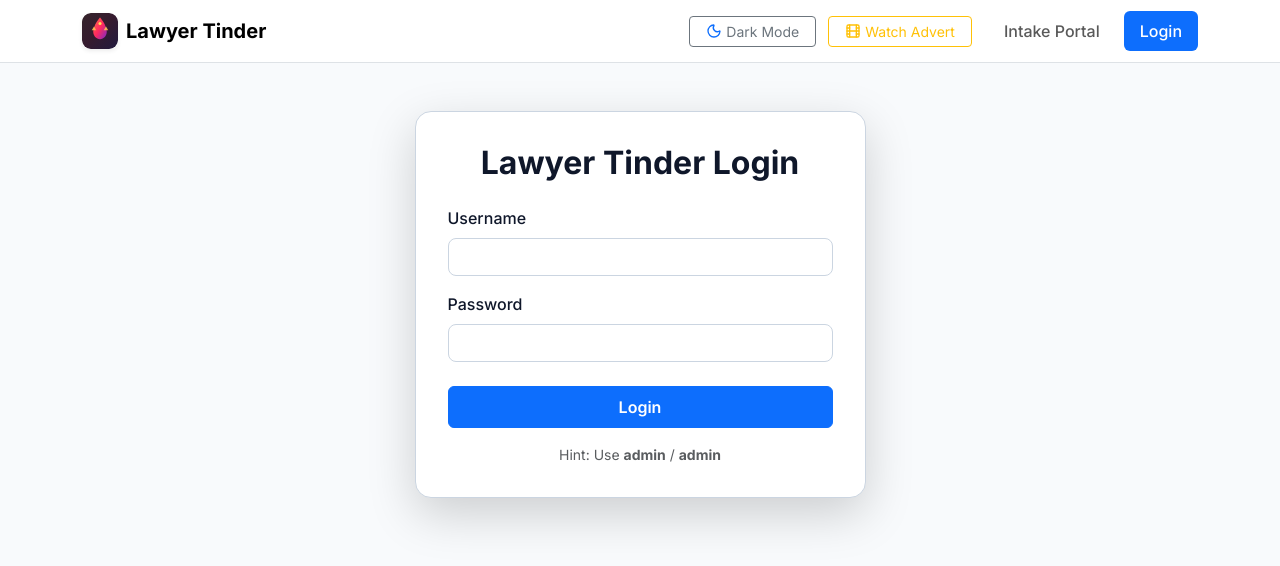
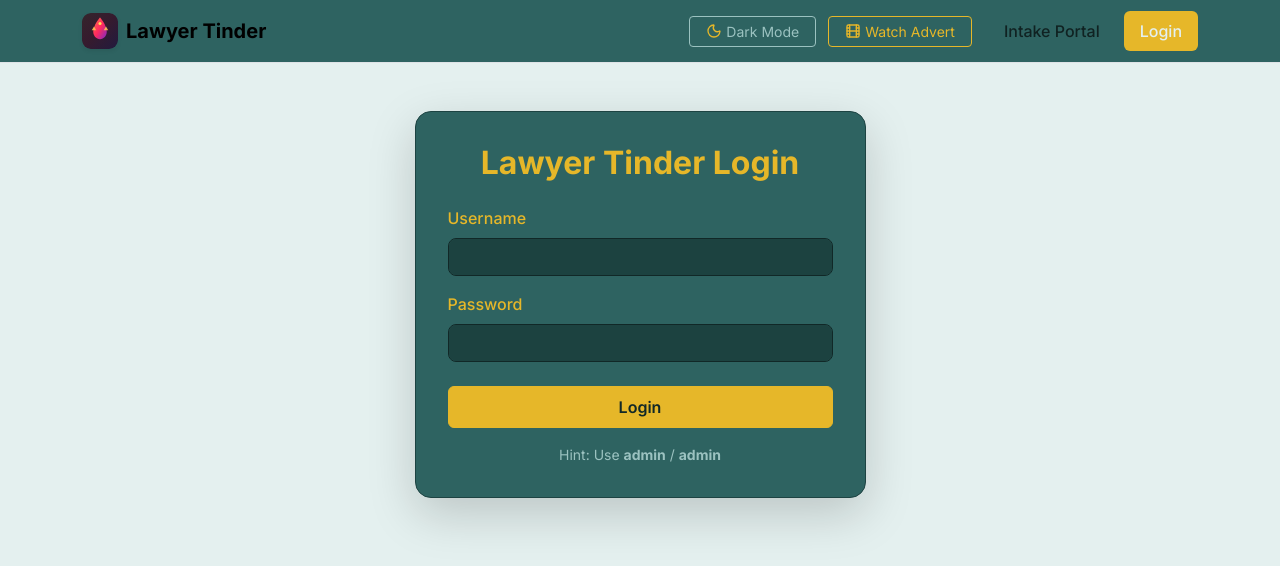
Before and after one commit to Cubester27/Lawyer-Tinder, a React (Vite) app in the folder frontend/: page /login in a window 1280 px wide. Shown: the top 566 px of the page. Built offline with nearby package versions, Linux system fonts and the light colour scheme.

Commit message:
Changes: Matching color palette Simplified Dashboard Added warning to models Changed the advertisement video

```diff
--- a/frontend/src/App.css
+++ b/frontend/src/App.css
@@ -1,43 +1,43 @@
 @import url('https://fonts.googleapis.com/css2?family=Inter:wght@300;400;500;600;700&display=swap');
 
 :root, [data-bs-theme="dark"] {
-  --bg-body: #0f172a;
-  --bg-card: #1e293b;
-  --bg-card-header: rgba(30, 41, 59, 0.7);
-  --border-card: #334155;
-  --text-main: #f8fafc;
-  --text-muted-custom: #94a3b8;
-  --input-bg: #0f172a;
-  --input-border: #334155;
-  --input-text: #f8fafc;
-  --law-code-bg: linear-gradient(135deg, rgba(30, 58, 138, 0.3) 0%, rgba(15, 23, 42, 0.6) 100%);
-  --deadline-card-bg: rgba(30, 41, 59, 0.8);
-  --deadline-card-border: #475569;
+  --bg-body: #112827;
+  --bg-card: #2E6361;
+  --bg-card-header: rgba(17, 40, 39, 0.7);
+  --border-card: #1c4240;
+  --text-main: #E6B729;
+  --text-muted-custom: #a8cdcc;
+  --input-bg: #112827;
+  --input-border: #1c4240;
+  --input-text: #E6B729;
+  --law-code-bg: linear-gradient(135deg, rgba(22, 50, 49, 0.8) 0%, rgba(17, 40, 39, 0.9) 100%);
+  --deadline-card-bg: rgba(30, 60, 60, 0.8);
+  --deadline-card-border: #477070;
   --deadline-pill-bg: #7f1d1d;
   --deadline-pill-color: #fca5a5;
-  --nav-bg: #1e293b;
-  --nav-border: #334155;
-  --shadow-custom: 0 10px 25px -5px rgba(0, 0, 0, 0.3);
+  --nav-bg: #2E6361;
+  --nav-border: #1c4240;
+  --shadow-custom: 0 10px 25px -5px rgba(0, 0, 0, 0.5);
 }
 
 [data-bs-theme="light"] {
-  --bg-body: #f8fafc;
-  --bg-card: #ffffff;
-  --bg-card-header: #f1f5f9;
-  --border-card: #cbd5e1;
-  --text-main: #0f172a;
-  --text-muted-custom: #64748b;
-  --input-bg: #ffffff;
-  --input-border: #cbd5e1;
-  --input-text: #0f172a;
-  --law-code-bg: linear-gradient(135deg, rgba(219, 234, 254, 0.7) 0%, rgba(239, 246, 255, 0.9) 100%);
-  --deadline-card-bg: #ffffff;
-  --deadline-card-border: #cbd5e1;
+  --bg-body: #e4f0ef;
+  --bg-card: #2E6361;
+  --bg-card-header: rgba(17, 40, 39, 0.4);
+  --border-card: #1d4342;
+  --text-main: #E6B729;
+  --text-muted-custom: #9bc2c0;
+  --input-bg: #1c4240;
+  --input-border: #112827;
+  --input-text: #E6B729;
+  --law-code-bg: linear-gradient(135deg, rgba(30, 65, 65, 0.9) 0%, rgba(46, 99, 97, 0.9) 100%);
+  --deadline-card-bg: rgba(40, 90, 85, 0.9);
+  --deadline-card-border: #1c4240;
   --deadline-pill-bg: #fee2e2;
   --deadline-pill-color: #991b1b;
-  --nav-bg: #ffffff;
-  --nav-border: #e2e8f0;
-  --shadow-custom: 0 10px 25px -5px rgba(0, 0, 0, 0.08);
+  --nav-bg: #2E6361;
+  --nav-border: #1c4240;
+  --shadow-custom: 0 10px 25px -5px rgba(0, 0, 0, 0.15);
 }
 
 body {
@@ -166,3 +166,70 @@ body {
   padding: 0.2rem 0.6rem;
   border-radius: 9999px;
 }
+
+/* Custom Bootstrap Overrides for Gold/Teal Theme */
+.text-primary, .text-info {
+  color: var(--text-main) !important;
+}
+
+.bg-primary, .bg-info {
+  background-color: var(--text-main) !important;
+  color: var(--bg-body) !important;
+}
+
+.border-primary, .border-info {
+  border-color: var(--text-main) !important;
+}
+
+.text-muted, .text-secondary {
+  color: var(--text-muted-custom) !important;
+}
+
+.btn-primary, .btn-info {
+  background-color: var(--text-main);
+  border-color: var(--text-main);
+  color: #112827; /* Dark Teal for contrast */
+}
+
+.btn-primary:hover, .btn-primary:focus, .btn-info:hover, .btn-info:focus {
+  background-color: #d1a31d;
+  border-color: #d1a31d;
+  color: #112827;
+}
+
+.btn-outline-primary, .btn-outline-info, .btn-outline-warning, .btn-outline-success {
+  color: var(--text-main);
+  border-color: var(--text-main);
+}
+
+.btn-outline-primary:hover, .btn-outline-primary:focus,
+.btn-outline-info:hover, .btn-outline-info:focus,
+.btn-outline-warning:hover, .btn-outline-warning:focus,
+.btn-outline-success:hover, .btn-outline-success:focus {
+  background-color: var(--text-main);
+  border-color: var(--text-main);
+  color: #112827;
+}
+
+.btn-outline-secondary {
+  color: var(--text-muted-custom);
+  border-color: var(--text-muted-custom);
+}
+
+.btn-outline-secondary:hover, .btn-outline-secondary:focus {
+  background-color: var(--text-muted-custom);
+  color: #112827;
+}
+
+/* Ensure table colors are correct */
+.table {
+  color: var(--text-main) !important;
+}
+.table-hover tbody tr:hover {
+  background-color: rgba(230, 183, 41, 0.1) !important;
+  color: var(--text-main) !important;
+}
+.table td, .table th {
+  background-color: transparent !important;
+  border-bottom: 1px solid var(--border-card) !important;
+}
--- a/frontend/src/pages/Dashboard.jsx
+++ b/frontend/src/pages/Dashboard.jsx
@@ -47,6 +47,7 @@ function Dashboard() {
 
   // Case Detail Modal state
   const [selectedCaseModal, setSelectedCaseModal] = useState(null);
+  const [selectedLawyerModal, setSelectedLawyerModal] = useState(null);
 
   // AI Draft Modal & Tone state
   const [draftModalOpen, setDraftModalOpen] = useState(false);
@@ -199,25 +200,40 @@ function Dashboard() {
           <h4 className="mb-3 d-flex align-items-center gap-2">
             <TrendingUp size={20} className="text-primary" /> Lawyer Performance Analytics
           </h4>
-          <div className="row g-3">
-            {lawyers.map(lawyer => (
-              <div key={lawyer.id} className="col-md-6 col-lg-4">
-                <div className="app-card p-3 shadow-sm h-100">
-                  <h6 className="fw-bold mb-1">{lawyer.name}</h6>
-                  <div className="text-muted small mb-3">Total Cases Handled: <strong className="fs-6">{lawyer.caseHistory}</strong></div>
-
-                  {lawyer.performance && Object.entries(lawyer.performance).map(([area, stats]) => (
-                    <div key={area} className="d-flex justify-content-between align-items-center mb-2 small pb-1 border-bottom">
-                      <span className="fw-medium text-truncate me-2" style={{ maxWidth: '120px' }} title={area}>{area}</span>
-                      <div className="d-flex gap-2">
-                        <span className="badge bg-secondary bg-opacity-20 text-body border">{stats.cases} cases</span>
-                        <span className={`badge ${stats.successRate >= 80 ? 'bg-success' : 'bg-warning text-dark'}`}>{stats.successRate}% Success</span>
-                      </div>
-                    </div>
+          <div className="app-card shadow overflow-hidden">
+            <div className="table-responsive">
+              <table className="table table-hover align-middle mb-0">
+                <thead className="app-card-header">
+                  <tr>
+                    <th className="py-3 px-4">Lawyer Name</th>
+                    <th className="py-3 px-4 text-end">Action</th>
+                  </tr>
+                </thead>
+                <tbody>
+                  {lawyers.map(lawyer => (
+                    <tr
+                      key={lawyer.id}
+                      style={{ cursor: 'pointer' }}
+                      onClick={() => setSelectedLawyerModal(lawyer)}
+                    >
+                      <td className="py-3 px-4 fw-bold" style={{ color: 'var(--text-main)' }}>{lawyer.name}</td>
+                      <td className="py-3 px-4 text-end">
+                        <button
+                          className="btn btn-sm btn-outline-primary d-inline-flex align-items-center gap-1"
+                          onClick={(e) => {
+                            e.stopPropagation();
+                            setSelectedLawyerModal(lawyer);
+                          }}
+                          style={{ borderColor: 'var(--text-main)', color: 'var(--text-main)' }}
+                        >
+                          <Eye size={14} /> View Details
+                        </button>
+                      </td>
+                    </tr>
                   ))}
-                </div>
-              </div>
-            ))}
+                </tbody>
+              </table>
+            </div>
           </div>
         </div>
       )}
@@ -609,6 +625,38 @@ function Dashboard() {
           </div>
         </div>
       )}
+      {/* Lawyer Detail Modal */}
+      {selectedLawyerModal && (
+        <div className="modal show d-block" style={{ backgroundColor: 'rgba(0,0,0,0.85)', backdropFilter: 'blur(6px)', zIndex: 1055 }}>
+          <div className="modal-dialog modal-dialog-centered modal-dialog-scrollable">
+            <div className="modal-content app-card shadow-lg">
+              <div className="modal-header app-card-header py-3">
+                <h5 className="modal-title fw-bold d-flex align-items-center gap-2 mb-0" style={{ color: 'var(--text-main)' }}>
+                  <TrendingUp size={20} style={{ color: 'var(--text-main)' }} /> {selectedLawyerModal.name} - Analytics
+                </h5>
+                <button type="button" className="btn-close" onClick={() => setSelectedLawyerModal(null)}></button>
+              </div>
+              <div className="modal-body p-4">
+                <div className="text-muted small mb-4">Total Cases Handled: <strong className="fs-5" style={{ color: 'var(--text-main)' }}>{selectedLawyerModal.caseHistory}</strong></div>
+
+                <h6 className="fw-bold mb-3 border-bottom pb-2" style={{ color: 'var(--text-main)' }}>Performance by Area</h6>
+                {selectedLawyerModal.performance && Object.entries(selectedLawyerModal.performance).map(([area, stats]) => (
+                  <div key={area} className="d-flex justify-content-between align-items-center mb-3 p-3 app-card rounded border" style={{ borderColor: 'var(--border-card)' }}>
+                    <span className="fw-bold" style={{ fontSize: '1rem', color: 'var(--text-main)' }}>{area}</span>
+                    <div className="d-flex gap-2">
+                      <span className="badge bg-secondary bg-opacity-20 text-body border p-2" style={{ fontSize: '0.85rem' }}>{stats.cases} cases</span>
+                      <span className={`badge p-2 ${stats.successRate >= 80 ? 'bg-success' : 'bg-warning text-dark'}`} style={{ fontSize: '0.85rem' }}>{stats.successRate}% Success</span>
+                    </div>
+                  </div>
+                ))}
+              </div>
+              <div className="modal-footer app-card-header py-2">
+                <button type="button" className="btn btn-secondary px-4" onClick={() => setSelectedLawyerModal(null)}>Close</button>
+              </div>
+            </div>
+          </div>
+        </div>
+      )}
     </div>
   );
 }
--- a/frontend/src/pages/Intake.jsx
+++ b/frontend/src/pages/Intake.jsx
@@ -167,9 +167,6 @@ function Intake() {
         <div className="container">
           <div className="d-flex align-items-center justify-content-between flex-wrap gap-3">
             <div>
-              <h1 className="h3 fw-bold mb-1 d-flex align-items-center gap-2">
-                <Scale size={24} className="text-primary" /> Lawyer Tinder <span className="badge bg-primary fs-6 align-middle ms-2">AI Extraction & Matching</span>
-              </h1>
               <p className="text-secondary mb-0 small">
                 Upload a case document or paste facts – one click matching with multi-model AI.
               </p>
@@ -205,6 +202,10 @@ function Intake() {
                     <span className="badge bg-primary bg-opacity-20 text-primary border border-primary border-opacity-30 small">
                       Active: {activeModel}
                     </span>
+                  </div>
+                  <div className="alert alert-warning py-2 px-3 small mb-3 d-flex align-items-center gap-2 border-warning shadow-sm">
+                    <AlertTriangle size={16} className="text-warning flex-shrink-0" />
+                    <span><strong>Preview Mode:</strong> This is only a preview of this app. If you want to use it productively then you should use local models and implement Governance.</span>
                   </div>
                   <select
                     className="form-select form-select-custom mb-2"
```
Also changed, not shown: 1 other file (tests, documents, lock files or other folders).
